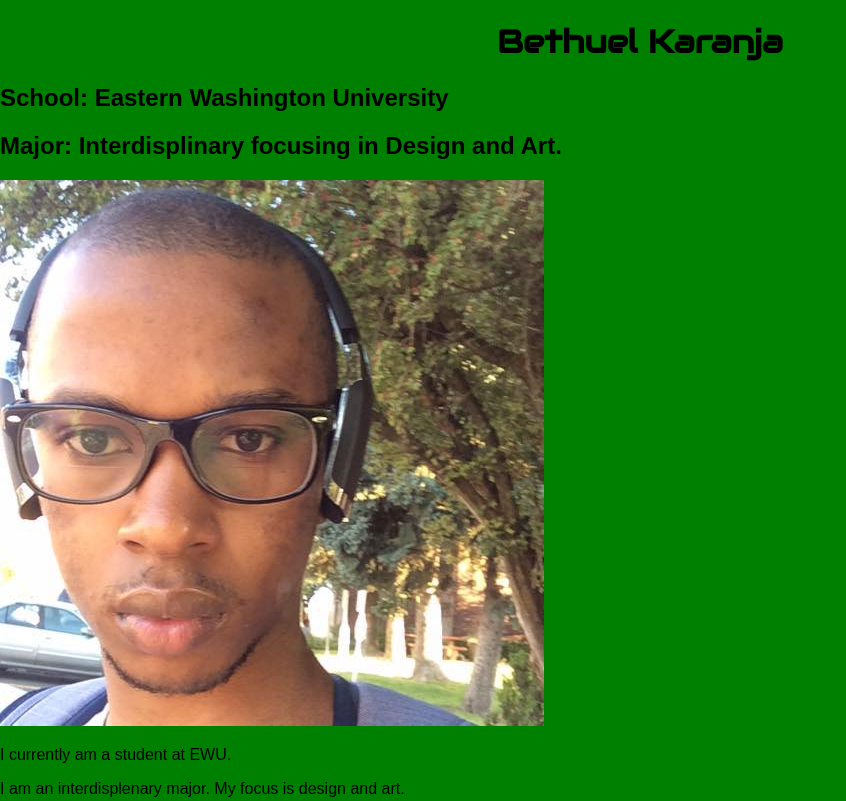
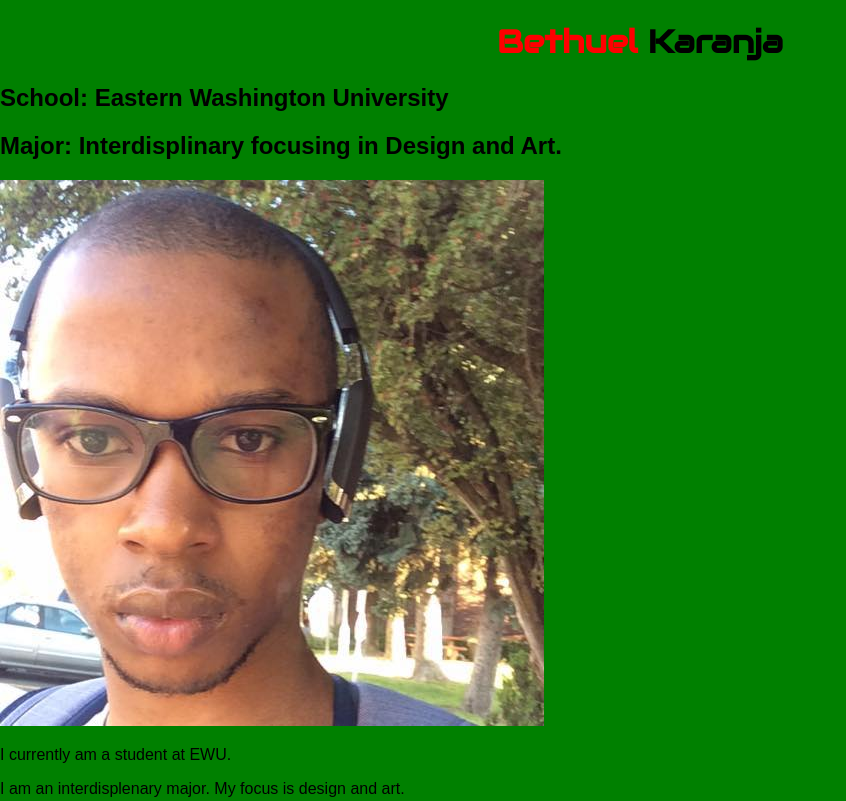
Before and after one commit to bkaranja25/bkaranja25.github.io, a plain HTML site: page index.html in a window 1280 px wide. Shown: the top 801 px of the page, without its empty margins (0-846 px from the left). Drawn offline with Linux system fonts and the light colour scheme.

Commit message:
firstnamered

```diff
--- a/css/style.css
+++ b/css/style.css
@@ -7,3 +7,7 @@ h1{
   text-align: center;
   font-family:audiowide, serif;
 }
+
+h1 span{
+  color:red;
+}
--- a/index.html
+++ b/index.html
@@ -23,7 +23,7 @@
 <link href='https://fonts.googleapis.com/css?family=Audiowide' rel='stylesheet' type='text/css'>
 </head>
 <body>
-<h1>Bethuel Karanja<img scr</h1>
+<h1><span>Bethuel</span> Karanja<img scr</h1>
 <h2>School: Eastern Washington University</h2>
 <h2>Major: Interdisplinary focusing in Design and Art.</h2></p>
 
```
